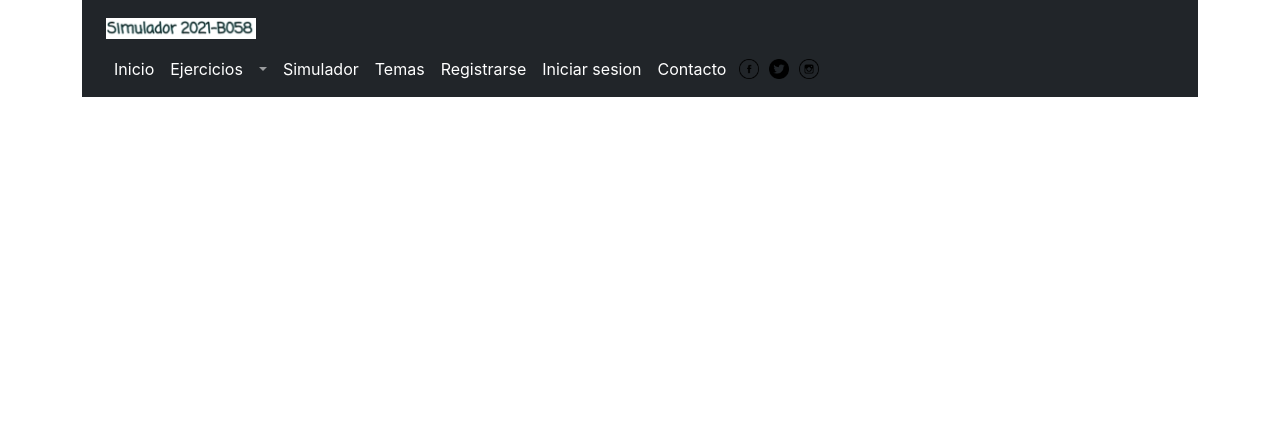
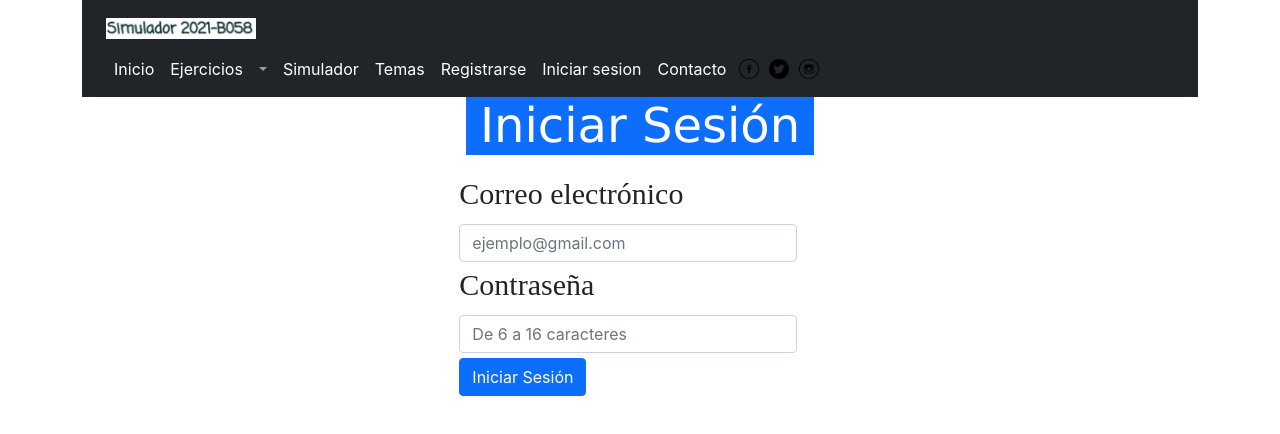
Before and after one commit to YaronDavid/TrabajoTerminal, a React (Create React App) app: page /login in a window 1280 px wide. Shown: the top 434 px of the page. Built offline with nearby package versions, Linux system fonts and the light colour scheme.

Commit message:
Login
Creación de los elementos necesarios para un inicio de sesión

```diff
--- a/src/App.js
+++ b/src/App.js
@@ -12,6 +12,9 @@ import NavBar from './components/NavBar';
 import CreateExercise from './components/CreateExercise';
 import OneExercise from './components/OneExercise';
 import SolveExercise from './components/SolveExercise';
+import Login from './components/Login';
+import Home from './components/Home';
+
 
 
 function App() {
@@ -28,6 +31,8 @@ function App() {
               <Route path='/add-exercise' element = {<CreateExercise/>}></Route>
               <Route path='/update-exercise/:id' element = {<UpdateExercise/>}></Route>
               <Route path='/solve-exercise/:id' element = {<SolveExercise/>}></Route>
+              <Route path='/login' element = {<Login/>}></Route>
+              <Route path='/home' element = {<Home/>}></Route>
             </Routes>
           </div>
         </div>
--- /dev/null
+++ b/src/components/Home.js
@@ -0,0 +1,28 @@
+import React, { Component } from 'react'
+import userServices from '../services/UserServices';
+
+export default class Home extends Component {
+    constructor(props){
+        super(props);
+        this.state ={
+            id:'',
+            nombre:'',
+            apPat:'',
+            apMat:''
+        };
+    }
+    componentDidMount(){
+        let id_user = sessionStorage.getItem('id');
+        userServices.getUserById(id_user).then((res)=>{
+            this.setState({id:id_user, nombre: res.data.nombre,apPat: res.data.apellido_paterno,apMat: res.data.apellido_materno});
+        });
+    }
+  render() {
+    return (
+        <>
+        <div>Hola</div>
+        <div>{this.state.nombre} {this.state.apPat} {this.state.apMat}</div>
+      </>
+    )
+  }
+}
--- a/src/components/Login.js
+++ b/src/components/Login.js
@@ -1,52 +1,69 @@
 import React from 'react';
-import NavBar from './NavBar';
-import './styles/Login.css'
+import './styles/Login.css';
+import { useState } from 'react';
+import userServices from '../services/UserServices';
+
 export default function Login() {
+
+    const [credenciales, setCredenciales] = useState({
+        correo:'',
+        contrasena:'',
+    });
+
+    const handleChange = (event) =>{
+        setCredenciales({...credenciales, [event.target.name]: event.target.value});
+    }
+
+    const handleLogin = (e) =>{
+        userServices.login(credenciales.contrasena,credenciales.correo).then((res) => {
+            sessionStorage.setItem('id',res.data.id_user);
+            window.location.href='/home'
+        });
+    }
+
     return (
         <>
-            <NavBar /><br></br>
-            <div class="row">
-                <div class="col-sm-4">
+            <div className="row">
+                <div className="col-sm-4">
                 </div>
-                    <div class="col-sm-4">
+                    <div className="col-sm-4">
                         <h1 className='Title text-center btn-primary'>Iniciar Sesión</h1>
                     </div>
             </div>
             <br></br>
-            <form class="row g-3 needs-validation" novalidate>
+            <form className="row g-3 needs-validation" onSubmit={handleLogin}>
 
-                <div class="row">
-                    <div class="col-sm-4">
+                <div className="row">
+                    <div className="col-sm-4">
                     </div>
-                    <div class="col-sm-4">
-                        <div class="form-group">
-                            <label for="validationEmail4" class="form-label">Correo electrónico</label>
-                            <input type="email" class="form-control" id="validarionCorreoElectronico" placeholder="ejemplo@gmail.com" required />
+                    <div className="col-sm-4">
+                        <div className="form-group">
+                            <label className="form-label">Correo electrónico</label>
+                            <input type="email" className="form-control" id="correo" name="correo" placeholder="ejemplo@gmail.com" onChange={handleChange} required />
                         </div>
                     </div>
                 </div>
 
 
-                <div class="row">
-                    <div class="col-sm-4">
+                <div className="row">
+                    <div className="col-sm-4">
                     </div>
-                    <div class="col-sm-4">
-                        <div class="form-group">
-                            <label for="validationPassword4" class="form-label">Contraseña</label>
-                            <input type="password" class="form-control" id="validationContrasena" placeholder="De 6 a 16 caracteres" required />
+                    <div className="col-sm-4">
+                        <div className="form-group">
+                            <label className="form-label">Contraseña</label>
+                            <input type="password" className="form-control" id="contrasena" name="contrasena" placeholder="De 6 a 16 caracteres" onChange={handleChange} required />
                         </div>
                     </div>
                 </div>
                 <br/><br/><br/><br/>
-                <div class="row">
-                    <div class="col-sm-4">
+                <div className="row">
+                    <div className="col-sm-4">
                     </div>
-                <div class="col-sm-4">
-                    <button class="btn btn-primary" type="submit">Iniciar Sesión</button>
+                <div className="col-sm-4">
+                    <button className="btn btn-primary" type="submit">Iniciar Sesión</button>
                 </div>
                 </div>
             </form>
-
         </>
     );
 }
--- a/src/components/NavBar.js
+++ b/src/components/NavBar.js
@@ -57,7 +57,7 @@ export default function NavBar() {
                 </li>
 
                 <li className="nav-item">
-                  <a className="nav-link active" aria-current="page" href="inicioDeSesion.html">Iniciar sesion</a>
+                  <a className="nav-link active" aria-current="page" href="/login">Iniciar sesion</a>
                 </li>
 
                 <li>
--- /dev/null
+++ b/src/services/UserServices.js
@@ -0,0 +1,16 @@
+import axios from "axios";
+
+const API_URL="http://localhost:8081/api/v1/"
+
+class UserServices{
+
+    login(contrasena,correo){
+        return axios.get(API_URL+'user/'+contrasena+'/'+correo);
+    }
+    //aqui lo mando a llamar en react
+    getUserById(id){
+        return axios.get(API_URL+'users/'+id);
+    }
+}
+
+export default new UserServices();
```
